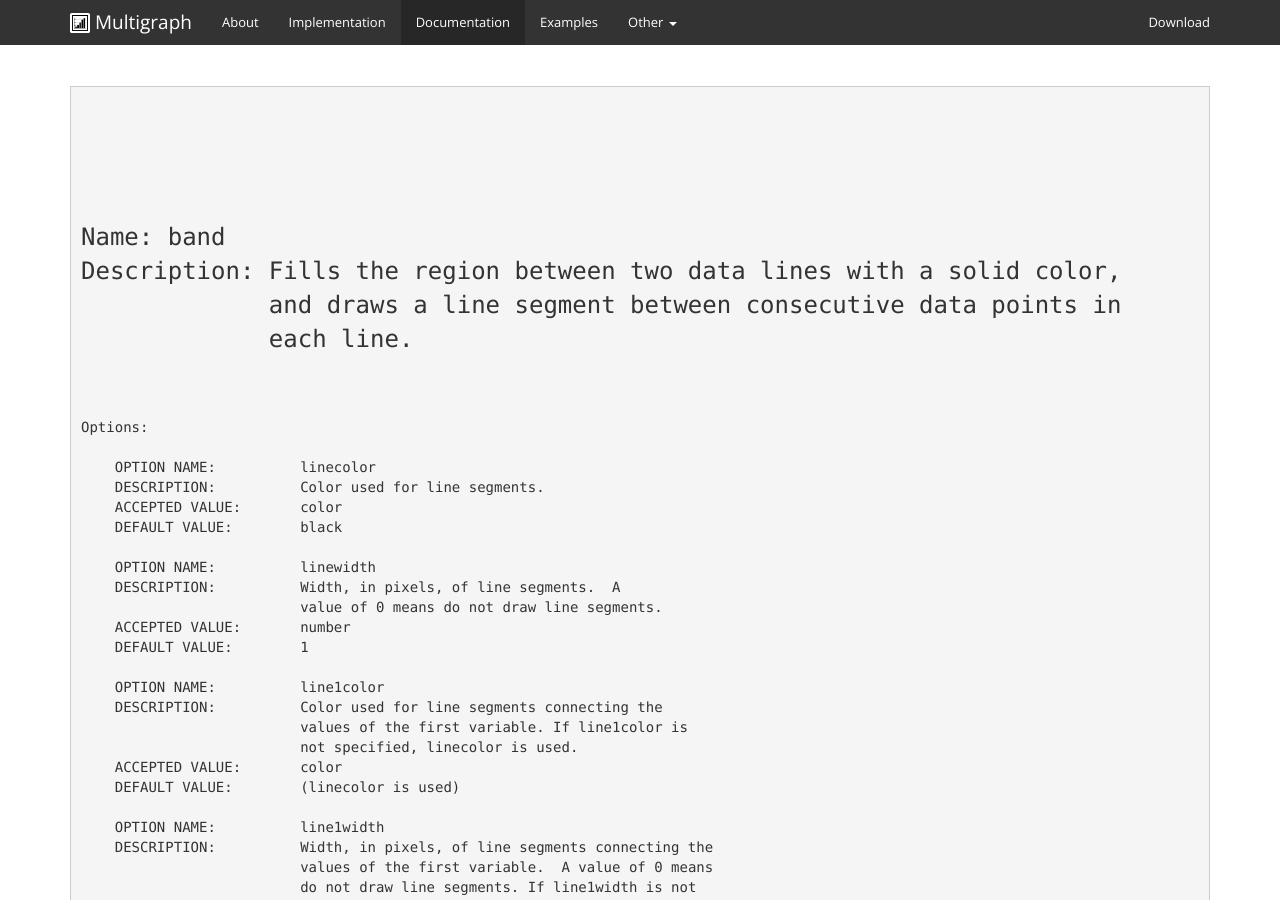
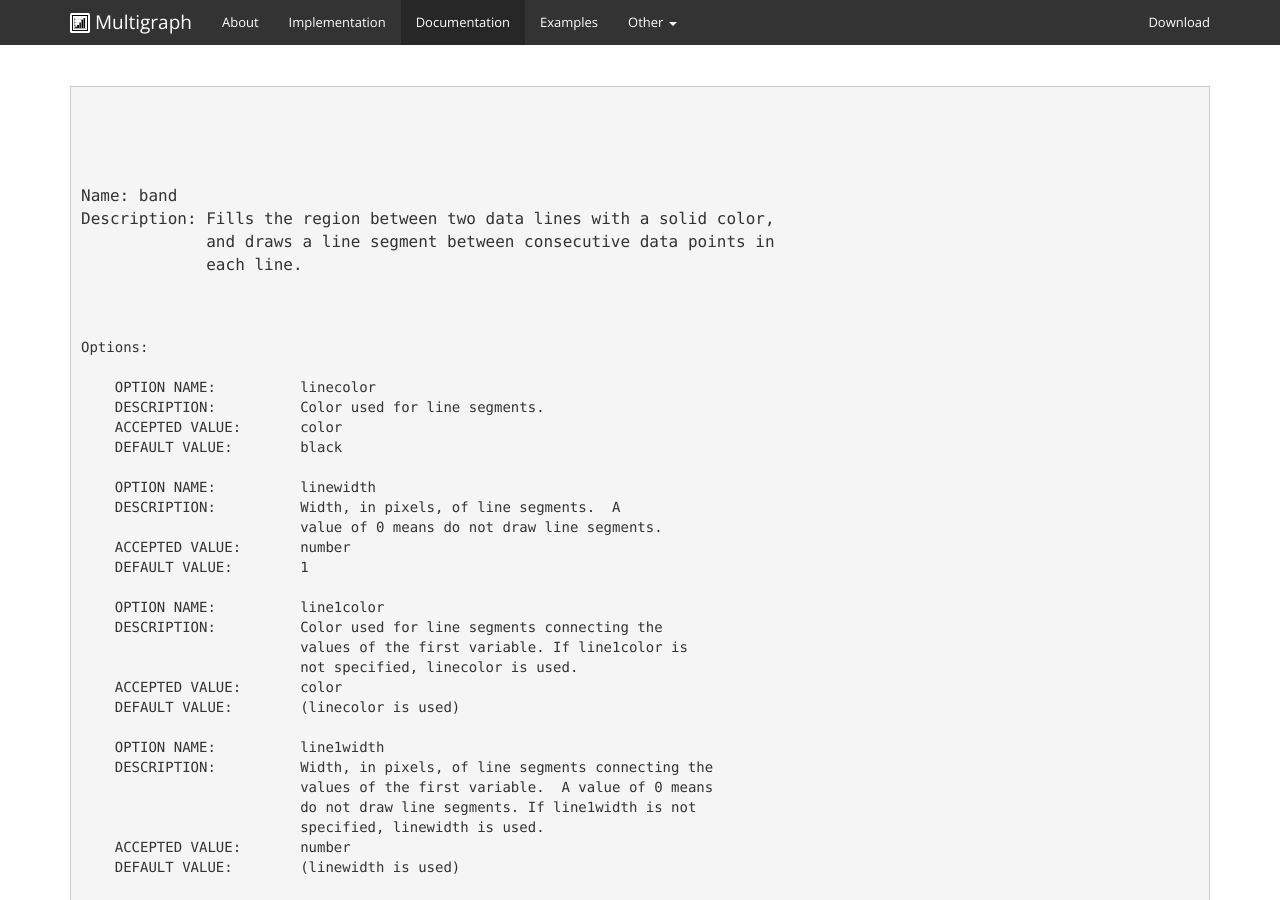
Before and after one commit to khunter3D/khunter3D.github.io, a Jekyll site: the page built from docs/renderers/index.html, in a window 1280 px wide and 900 px high. Built offline with Jekyll 4.4.1, drawn with Linux system fonts in a browser that asks for light colours; nearby versions of some CDN libraries; Markdown is read by kramdown in place of the engine named in the settings.

Commit message:
Update index.html

```diff
--- a/docs/renderers/index.html
+++ b/docs/renderers/index.html
@@ -8,7 +8,7 @@ docs: selected
 
       <pre>
 
-      <font size="5">
+      <font size="3">
 
 
 Name: band
```
